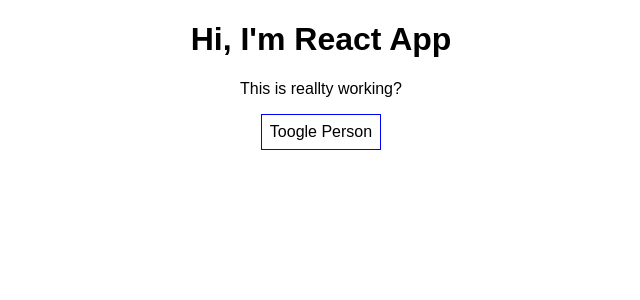
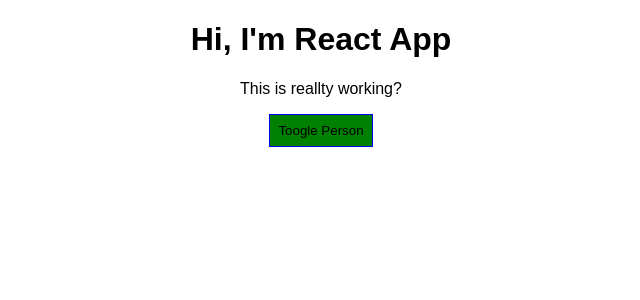
Before and after one commit to ozvaris/react_complete_guide, a React (Create React App) app: page / in a window 1280 px wide. Shown: the top 300 px of the page, without its empty margins (319-959 px from the left). Built offline with nearby package versions, Linux system fonts and the light colour scheme.

Commit message:
Toggle button being red dynamically

```diff
--- a/src/App.js
+++ b/src/App.js
@@ -59,8 +59,8 @@ class App extends Component {
   }
   render() {
     const style ={
-      backgroundColor:'white',
-      font:'inherit',
+      backgroundColor:'green',
+      font:'white',
       border:'1px solid blue',
       padding:'8px',
       cursor:'pointer'
@@ -85,6 +85,8 @@ class App extends Component {
       </div>
       )
 
+      style.backgroundColor = 'red';
+
     }
     return (
 
```
